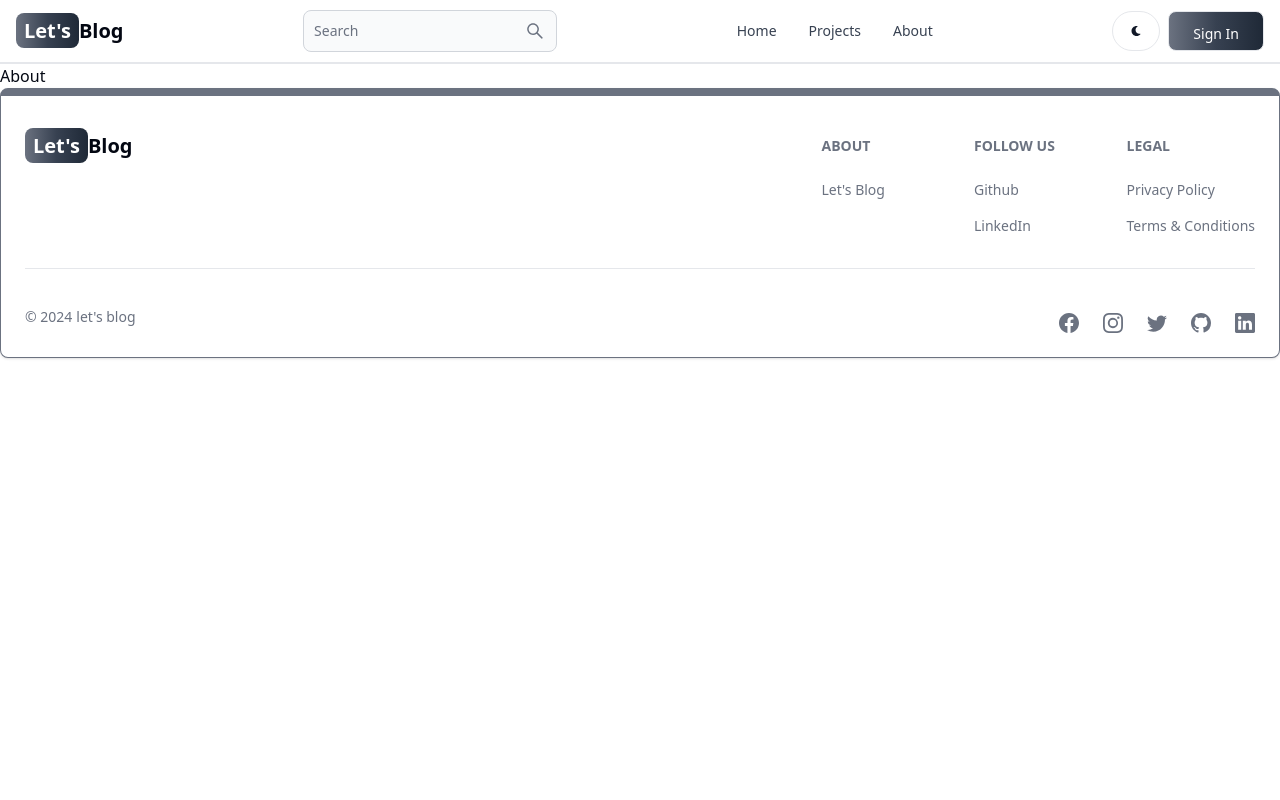
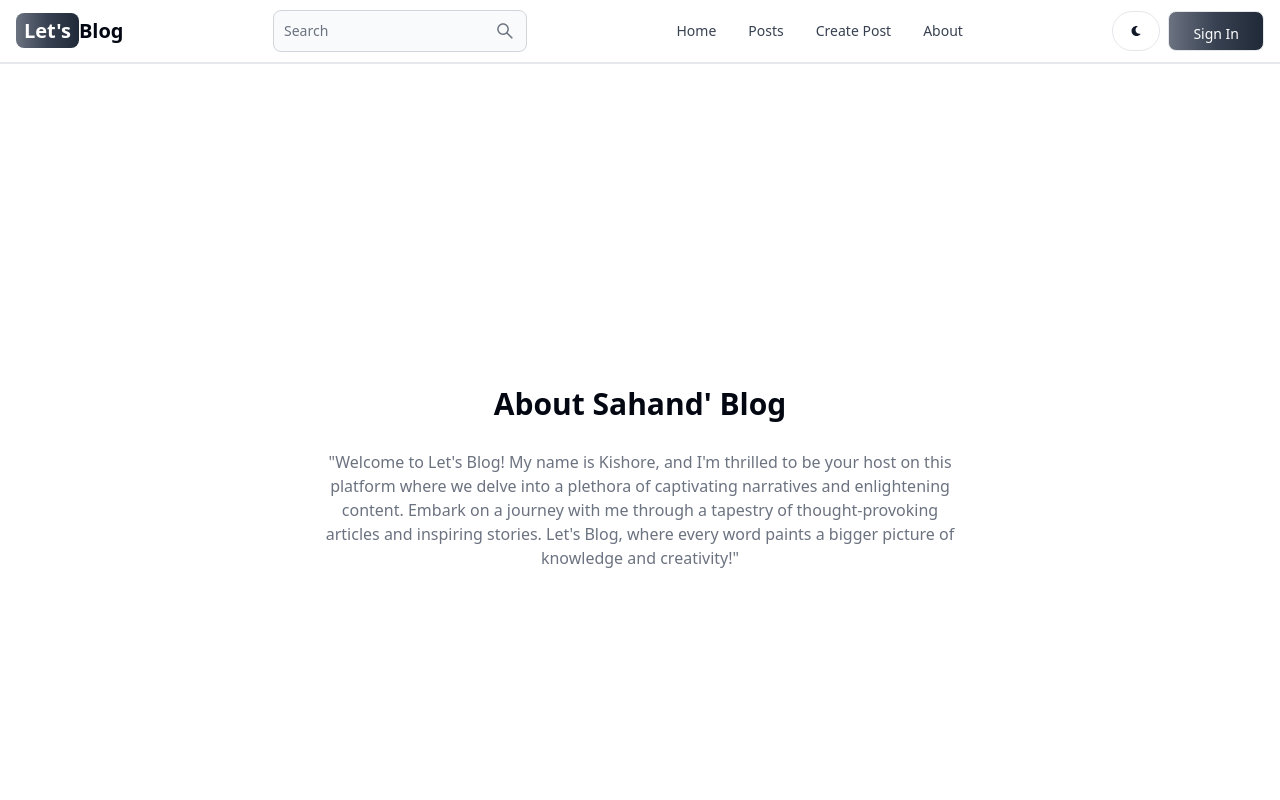
Before and after one commit to Kishoreram2004/let-s-blog, a React (Vite) app in the folder clientSide/: page /about in a window 1280 px wide. Shown: the top 800 px of the page. Built offline with nearby package versions, Linux system fonts and the light colour scheme; no server answers.

Commit message:
complete about, post, my post pages

```diff
--- a/clientSide/src/components/DashSidebar.jsx
+++ b/clientSide/src/components/DashSidebar.jsx
@@ -51,7 +51,7 @@ export const DashSidebar = () => {
                           icon={HiDocumentText}
                           as='div'
                         >
-                          Posts
+                          My Posts
                         </Sidebar.Item>
                       </Link>
                     )}
--- a/clientSide/src/components/Header.jsx
+++ b/clientSide/src/components/Header.jsx
@@ -101,8 +101,11 @@ const Header = () => {
             <Navbar.Link active={path==="/"} as={"div"}>
               <Link to="/">Home</Link>
             </Navbar.Link>
-            <Navbar.Link active={path==="/projects"} as={"div"}>
-              <Link to="/projects">Projects</Link>
+            <Navbar.Link active={path==="/search"} as={"div"}>
+              <Link to="/search">Posts</Link>
+            </Navbar.Link>
+            <Navbar.Link active={path==="/create-post"} as={"div"}>
+              <Link to="/create-post">Create Post</Link>
             </Navbar.Link>
             <Navbar.Link active={path==="/about"} as={"div"}>
               <Link to="/about" >About</Link>
--- a/clientSide/src/pages/About.jsx
+++ b/clientSide/src/pages/About.jsx
@@ -2,8 +2,24 @@ import React from 'react'
 
 const About = () => {
   return (
-    <div>About</div>
-  )
+    <div className='min-h-screen flex items-center justify-center'>
+    <div className='max-w-2xl mx-auto p-3 text-center'>
+      <div>
+        <h1 className='text-3xl font font-semibold text-center my-7'>
+          About Sahand' Blog
+        </h1>
+        <div className='text-md text-gray-500 flex flex-col gap-6'>
+          <p>
+          "Welcome to Let's Blog! My name is Kishore, and I'm thrilled to be your host on this platform where we delve into a plethora of captivating narratives and enlightening content. Embark on a journey with me through a tapestry of thought-provoking articles and inspiring stories. Let's Blog, where every word paints a bigger picture of knowledge and creativity!"
+          </p>
+
+
+        </div>
+      </div>
+    </div>
+  </div>
+);
 }
 
+
 export default About
--- a/clientSide/src/pages/Projects.jsx
+++ b/clientSide/src/pages/Projects.jsx
@@ -1,9 +1,14 @@
 import React from 'react'
 
-const Projects = () => {
+export default function Projects() {
   return (
-    <div>Projects</div>
+    <div>
+
+    <div className='min-h-screen max-w-2xl mx-auto flex justify-center items-center flex-col gap-6 p-3'>
+      <h1 className='text-3xl font-semibold'>Pojects</h1>
+      <p className='text-md text-gray-500'>Build fun and engaging projects while learning HTML, CSS, and JavaScript!</p>
+
+    </div>
+    </div>
   )
 }
-
-export default Projects
```
